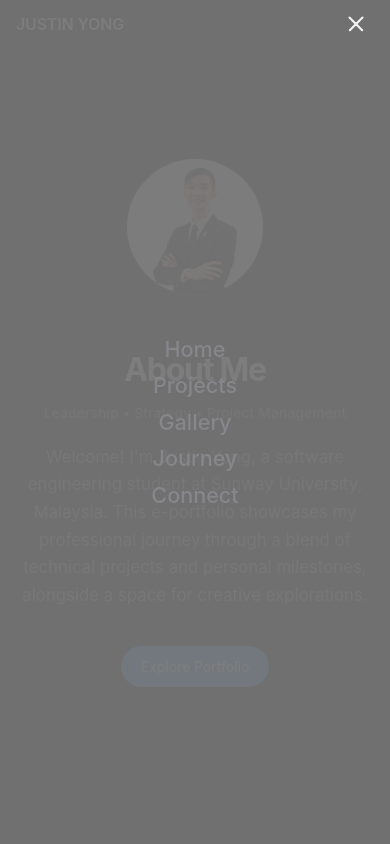
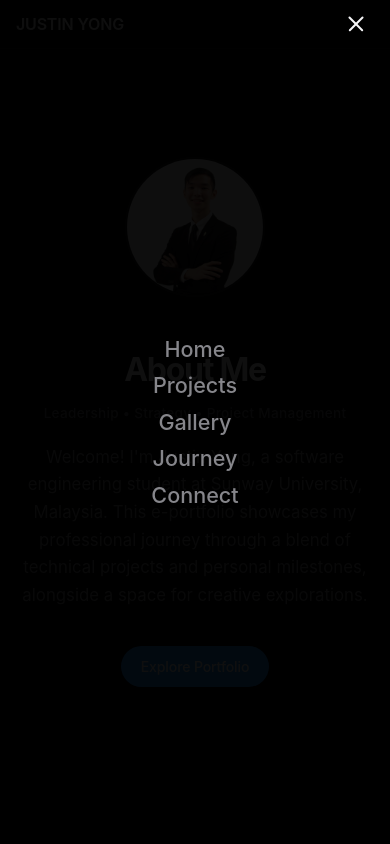
Before and after one commit to Justin-yww/my-portfolio, a plain HTML site: page index.html in a window 390 px wide. Both pictures are taken after a click on the button "Open menu". Shown: the top 844 px of the page. Drawn offline with Linux system fonts and the light colour scheme.

Commit message:
👌 IMPROVE:  Minor adjustment to styling

```diff
--- a/assets/css/style.css
+++ b/assets/css/style.css
@@ -952,7 +952,7 @@ nav {
     align-items: center;
     justify-content: center;
     gap: 4px;
-    background: rgba(119, 119, 119, 0.95);
+    background: rgba(0, 0, 0, 0.94);
     z-index: 1001;
     opacity: 0;
     visibility: hidden;
```
